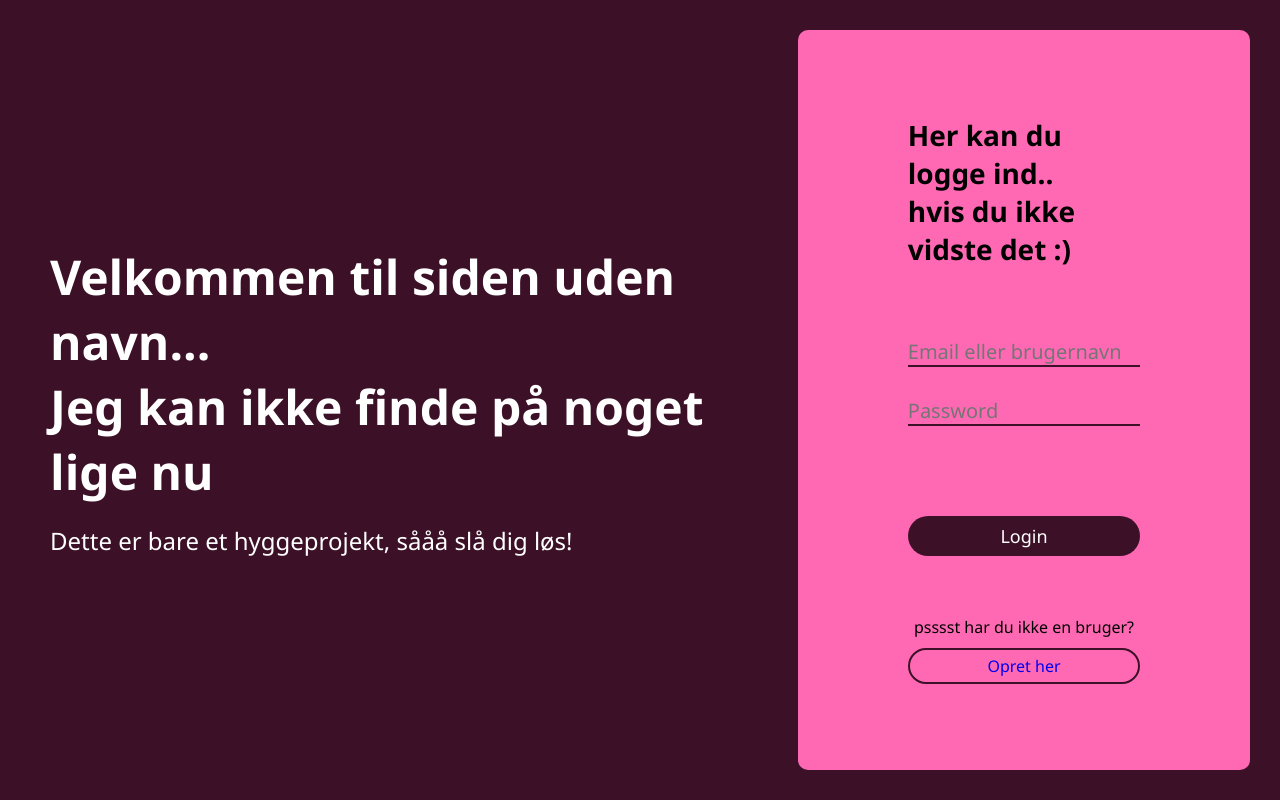
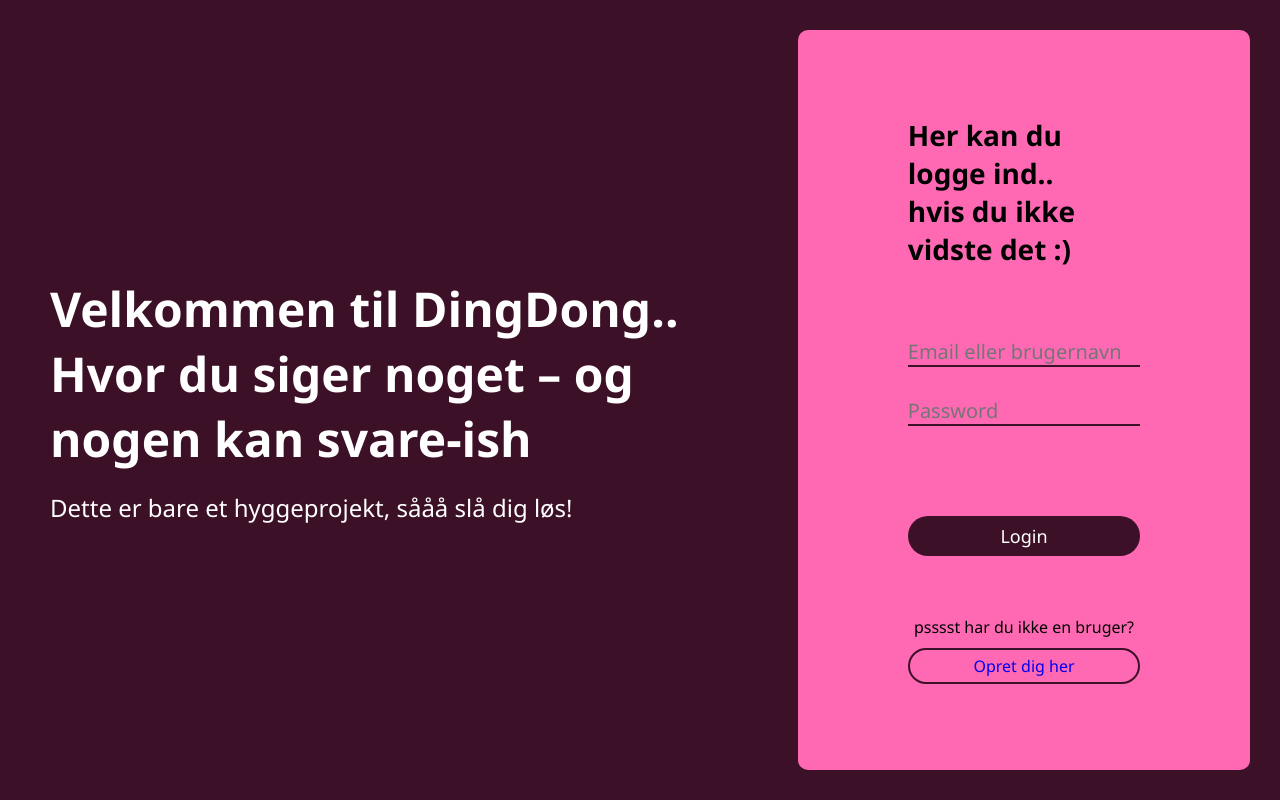
Before and after one commit to DanniTheAsian/some-app, a Nuxt app: page /login in a window 1280 px wide. Built offline with nearby package versions, Linux system fonts and the light colour scheme.

Commit message:
text-update

```diff
--- a/app/pages/login.vue
+++ b/app/pages/login.vue
@@ -38,7 +38,7 @@ const login = async () => {
 <template>
 <div class="wrapper">
   <div class="intro-text">
-    <h1>Velkommen til siden uden navn... <br>Jeg kan ikke finde på noget lige nu</h1>
+    <h1>Velkommen til DingDong..<br>Hvor du siger noget – og nogen kan svare-ish</h1>
 
     <p style="margin-top: 20px;">Dette er bare et hyggeprojekt, sååå slå dig løs!</p>
   </div>
@@ -64,7 +64,7 @@ const login = async () => {
 </form>
     <div style="display: flex; flex-direction: column; gap:10px; margin-top: 40px;">
         <p style="text-align: center;">psssst har du ikke en bruger? </p>
-            <NuxtLink class="link-create" to="/register">Opret her</NuxtLink>
+            <NuxtLink class="link-create" to="/register">Opret dig her</NuxtLink>
 
     </div>
   </div>
```
